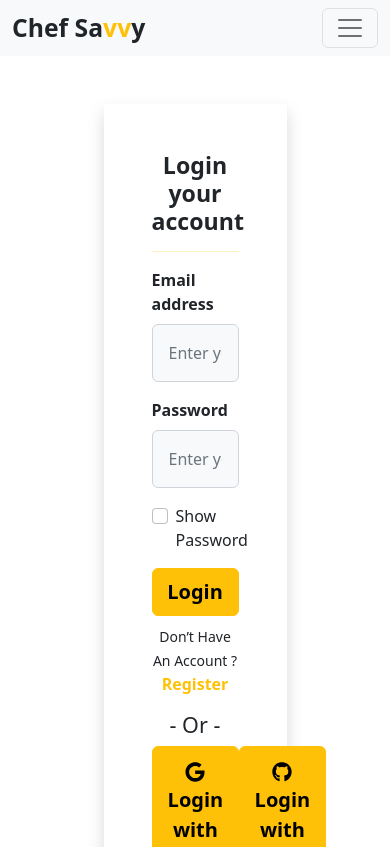
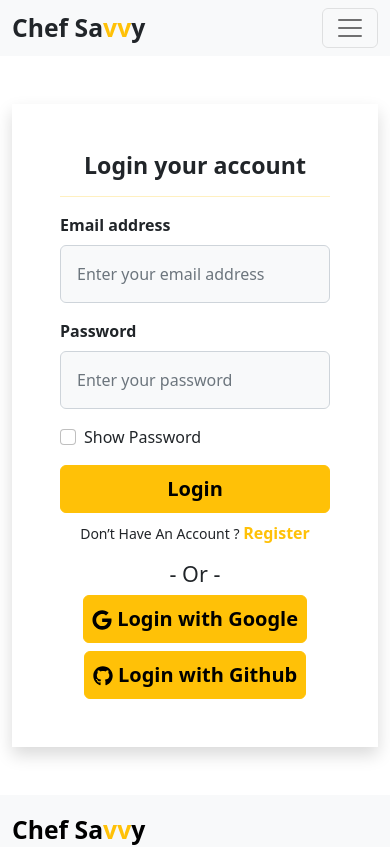
Before and after one commit to robiulXhasan/chef-recipe-client, a React (Vite) app: page /login in a window 390 px wide. Shown: the top 847 px of the page. Built offline with nearby package versions, Linux system fonts and the light colour scheme; no server answers.

Commit message:
login signun page width fixed for small screen

```diff
--- /dev/null
+++ b/src/Pages/Login/Login.css
@@ -0,0 +1,9 @@
+.form-width {
+    width: 50%;
+}
+
+@media screen and (max-width:576px) {
+    .form-width {
+        width: 100%;
+    }
+}
--- a/src/Pages/Login/Login.jsx
+++ b/src/Pages/Login/Login.jsx
@@ -4,6 +4,7 @@ import { Link, useLocation, useNavigate } from "react-router-dom";
 import { FaGithub, FaGoogle } from "react-icons/fa";
 import { AuthContext } from "../../Providers/AuthProvider";
 import { ToastContainer } from "react-toastify";
+import "./Login.css";
 
 const Login = () => {
   const { LoginUser, googleLogin, githubLogin } = useContext(AuthContext);
@@ -60,7 +61,7 @@ const Login = () => {
   return (
     <Container>
       <ToastContainer />
-      <div className="mx-auto w-50 my-5 p-5 shadow bg-white">
+      <div className="mx-auto form-width my-5 p-5 shadow bg-white">
         <h3 className="text-center fw-bold">Login your account</h3>
         <hr className="text-warning " />
         <Form onSubmit={handleLogin}>
@@ -102,12 +103,12 @@ const Login = () => {
           <small className="text-danger">{error}</small>
         </p>
         <h4 className="text-center">- Or -</h4>
-        <div className="d-flex  justify-content-between ">
+        <div className="d-md-flex  text-center justify-content-md-between ">
           <Button
             onClick={handleGoogleLogin}
             variant="warning"
             type="submit"
-            className="fw-semibold p-2 fs-5  "
+            className="fw-semibold p-2 fs-5 mb-2 mb-md-0  "
           >
             <FaGoogle /> Login with Google
           </Button>
--- a/src/Pages/Register/Register.jsx
+++ b/src/Pages/Register/Register.jsx
@@ -3,6 +3,7 @@ import { Button, Container, Form } from "react-bootstrap";
 import { toast } from "react-toastify";
 import { Link, useNavigate } from "react-router-dom";
 import { AuthContext } from "../../Providers/AuthProvider";
+import "../Login/Login.css";
 
 const Register = () => {
   const { createUser, profileUpdate, logOut } = useContext(AuthContext);
@@ -46,7 +47,7 @@ const Register = () => {
   };
   return (
     <Container>
-      <div className="mx-auto w-50 my-5 p-5 shadow bg-white">
+      <div className="mx-auto form-width my-5 p-5 shadow bg-white">
         <h3 className="text-center fw-bold">Register your account</h3>
         <hr className="text-warning" />
         <Form onSubmit={handleRegister}>
```
